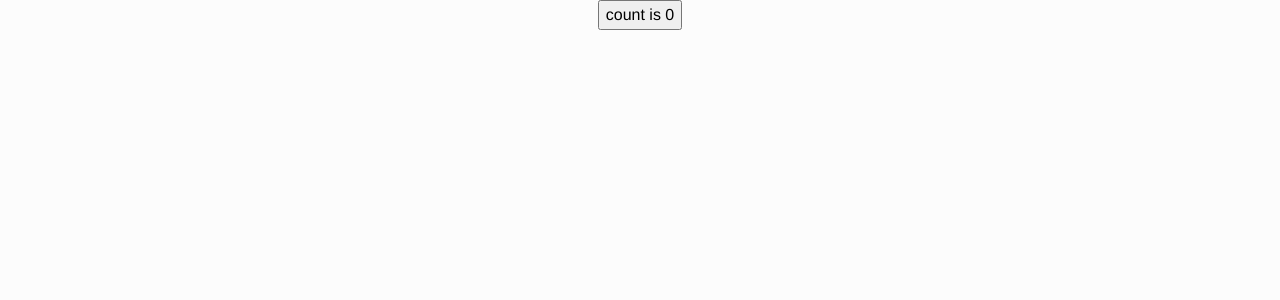
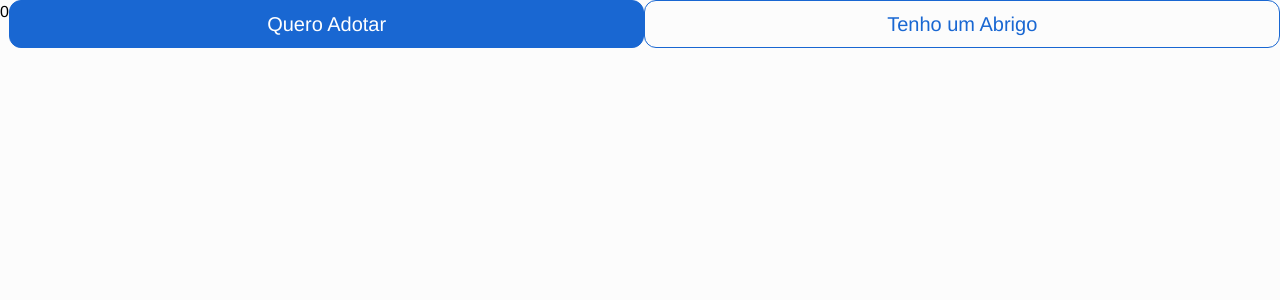
Before and after one commit to joaomiguelg/picles-spa, a React (Vite) app: page / in a window 1280 px wide. Shown: the top 300 px of the page. Built offline with nearby package versions, Linux system fonts and the light colour scheme.

Commit message:
create main buttons

```diff
--- a/src/App.tsx
+++ b/src/App.tsx
@@ -1,11 +1,23 @@
 import { useState } from 'react'
+import { Button } from './components/common/Button'
+import { ButtonVariant } from './components/common/Button/Button.constants'
+
 
 export function App() {
   const [count, setCount] = useState(0)
 
   return (
-    <button onClick={() => setCount((count) => count + 1)}>
-      count is {count}
-    </button>
+
+    <>
+    {count}
+    <Button variant={ButtonVariant.Default} onClick={() => setCount(count + 1)}>
+      Quero Adotar
+    </Button>
+    <Button variant={ButtonVariant.Outlined} onClick={() => setCount(count + 1)}>
+      Tenho um Abrigo
+    </Button>
+
+    </>
+
   )
 }
--- /dev/null
+++ b/src/components/common/Button/Button.constants.ts
@@ -0,0 +1,6 @@
+export enum ButtonVariant {
+    Default = 'default',
+    Disabled = 'disabled',
+    Outlined = 'outlined',
+    Text = 'text'
+}
--- /dev/null
+++ b/src/components/common/Button/Button.tsx
@@ -0,0 +1,26 @@
+import { ButtonHTMLAttributes } from "react"
+import styles from './Button.module.css'
+import { ButtonVariant } from "./Button.constants"
+
+interface IButton extends ButtonHTMLAttributes<HTMLButtonElement> {
+    variant?: ButtonVariant
+}
+export function Button({ variant = ButtonVariant.Default, children, ...rest }: IButton) {
+    let buttonClass = styles.buttonBase
+    switch (variant) {
+        case ButtonVariant.Default:
+            buttonClass += ` ${styles.buttonDefault}`
+            break
+        case ButtonVariant.Disabled:
+            buttonClass += ` ${styles.buttonDisabled}`
+            break
+        case ButtonVariant.Outlined:
+            buttonClass += ` ${styles.buttonOutlined}`
+            break
+        case ButtonVariant.Text:
+            buttonClass += ` ${styles.buttonText}`
+            break
+
+    }
+    return <button className={buttonClass} {...rest}>{children}</button>
+}
--- /dev/null
+++ b/src/components/common/Button/index.ts
@@ -0,0 +1 @@
+export * from './Button'
```
